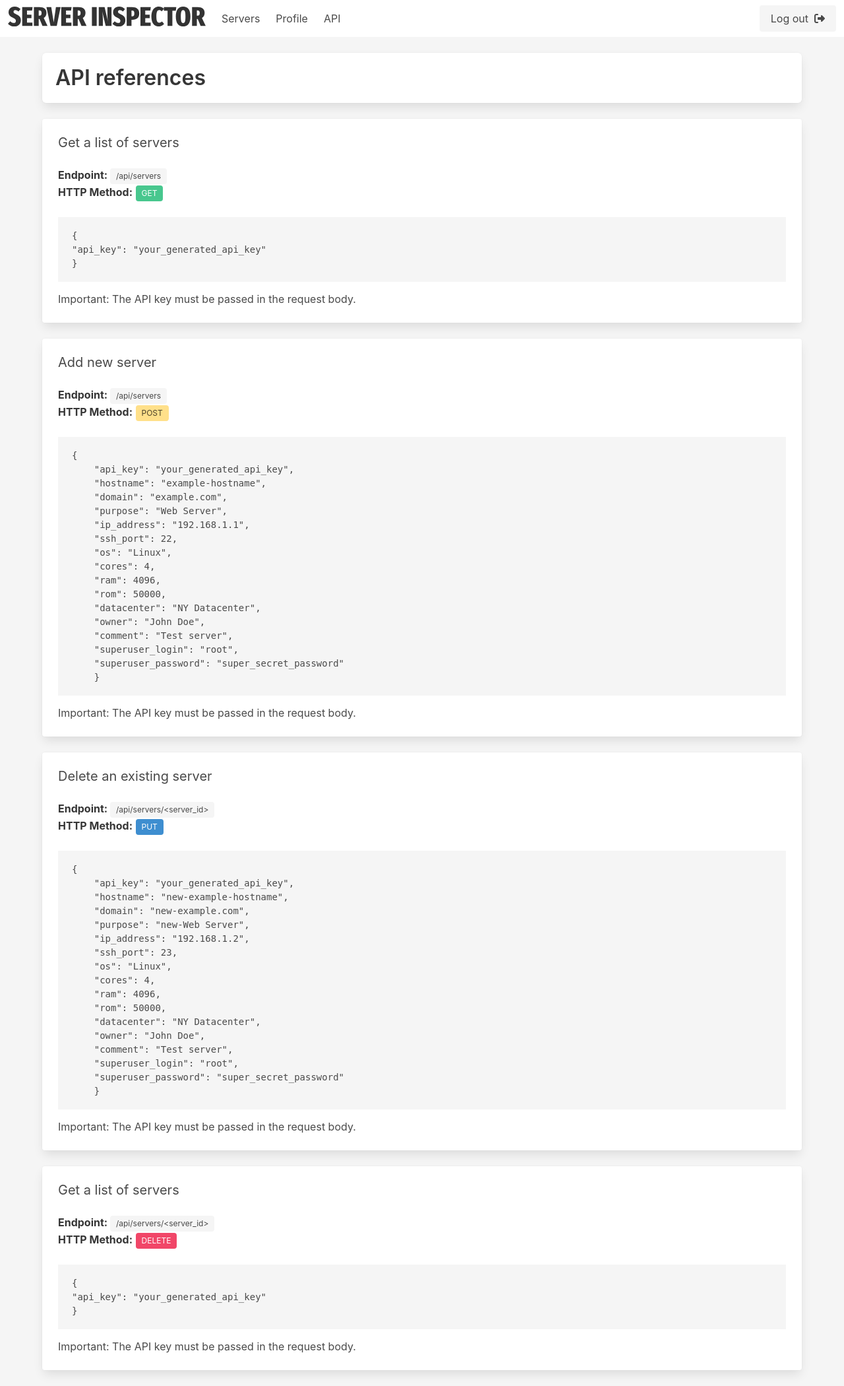
After one commit to dimatayper/server-inspector, a Flask app: page /api/docs in a window 1280 px wide. The commit adds this page. Shown: the whole page at 66% size. Run offline with Flask 3, Linux system fonts and the light colour scheme; some libraries are stand-ins or nearby versions.

Commit message:
ver 1.0.1 Add API references page

```diff
--- a/app.py
+++ b/app.py
@@ -288,6 +288,10 @@ def generate_key():
     flash('API key has been generated.', 'success')
     return redirect(url_for('profile'))
 
+@app.route('/api/docs', methods=['GET'])
+def api_docs():
+    return render_template('api_docs.html')
+
 @app.route('/api/servers', methods=['GET'])
 def api_list_servers():
     if not check_api_key():
--- /dev/null
+++ b/templates/api_docs.html
@@ -0,0 +1,112 @@
+{% extends "base.html" %}
+{% block content %}
+{% include "navbar.html" %}
+<div class="container mt-5">
+    <div class="container box ">
+        <div class="columns">
+            <div class="column">
+                <h1 class="title algolia-lvl0"><p>API references</p></h1>
+            </div>
+            <div class="column"></div>
+            <div class="column">
+                {% if current_user.api_key %}
+                    <strong>Your API key: </strong><span class="tag is-dark is-medium">{{ current_user.api_key }}</span>
+                {% endif %}
+            </div>
+        </div>
+    </div>
+
+    <div class="card">
+        <div class="card-content">
+            <h2 class="subtitle"><p>Get a list of servers</p></h2>
+            <p><strong>Endpoint: </strong><span class="tag is-light">/api/servers</span></p>
+            <p><strong>HTTP Method:</strong> <span class="tag is-success">GET</span></p><br>
+
+            <div class="content">
+                <pre>
+{
+"api_key": "your_generated_api_key"
+}</pre>
+            <p>Important: The API key must be passed in the request body.</p>
+            </div>
+        </div>
+    </div><br>
+
+    <div class="card">
+        <div class="card-content">
+            <h2 class="subtitle"><p>Add new server</p></h2>
+            <p><strong>Endpoint: </strong><span class="tag is-light">/api/servers</span></p>
+            <p><strong>HTTP Method:</strong> <span class="tag is-warning">POST</span></p><br>
+
+            <div class="content">
+                <pre>
+{
+    "api_key": "your_generated_api_key",
+    "hostname": "example-hostname",
+    "domain": "example.com",
+    "purpose": "Web Server",
+    "ip_address": "192.168.1.1",
+    "ssh_port": 22,
+    "os": "Linux",
+    "cores": 4,
+    "ram": 4096,
+    "rom": 50000,
+    "datacenter": "NY Datacenter",
+    "owner": "John Doe",
+    "comment": "Test server",
+    "superuser_login": "root",
+    "superuser_password": "super_secret_password"
+    }</pre>
+            <p>Important: The API key must be passed in the request body.</p>
+            </div>
+        </div>
+    </div><br>
+
+    <div class="card">
+        <div class="card-content">
+            <h2 class="subtitle"><p>Delete an existing server</p></h2>
+            <p><strong>Endpoint: </strong><span class="tag is-light">/api/servers/&lt;server_id&gt;</span></p>
+            <p><strong>HTTP Method:</strong> <span class="tag is-info">PUT</span></p><br>
+
+            <div class="content">
+                <pre>
+{
+    "api_key": "your_generated_api_key",
+    "hostname": "new-example-hostname",
+    "domain": "new-example.com",
+    "purpose": "new-Web Server",
+    "ip_address": "192.168.1.2",
+    "ssh_port": 23,
+    "os": "Linux",
+    "cores": 4,
+    "ram": 4096,
+    "rom": 50000,
+    "datacenter": "NY Datacenter",
+    "owner": "John Doe",
+    "comment": "Test server",
+    "superuser_login": "root",
+    "superuser_password": "super_secret_password"
+    }</pre>
+            <p>Important: The API key must be passed in the request body.</p>
+            </div>
+        </div>
+    </div><br>
+
+    <div class="card">
+        <div class="card-content">
+            <h2 class="subtitle"><p>Get a list of servers</p></h2>
+            <p><strong>Endpoint: </strong><span class="tag is-light">/api/servers/&lt;server_id&gt;</span></p>
+            <p><strong>HTTP Method:</strong> <span class="tag is-danger">DELETE</span></p><br>
+
+            <div class="content">
+                <pre>
+{
+"api_key": "your_generated_api_key"
+}</pre>
+            <p>Important: The API key must be passed in the request body.</p>
+            </div>
+        </div>
+    </div><br>
+
+</div>
+{% endblock %}
--- a/templates/navbar.html
+++ b/templates/navbar.html
@@ -18,6 +18,8 @@
 
         <a class="navbar-item" href="{{ url_for('profile') }}">Profile</a>
 
+        <a class="navbar-item" href="{{ url_for('api_docs') }}">API</a>
+
         {% if current_user.role == 'Administrator' %}
           <a class="navbar-item" href="{{ url_for('list_users') }}">Users</a>
         {% endif %}
```
